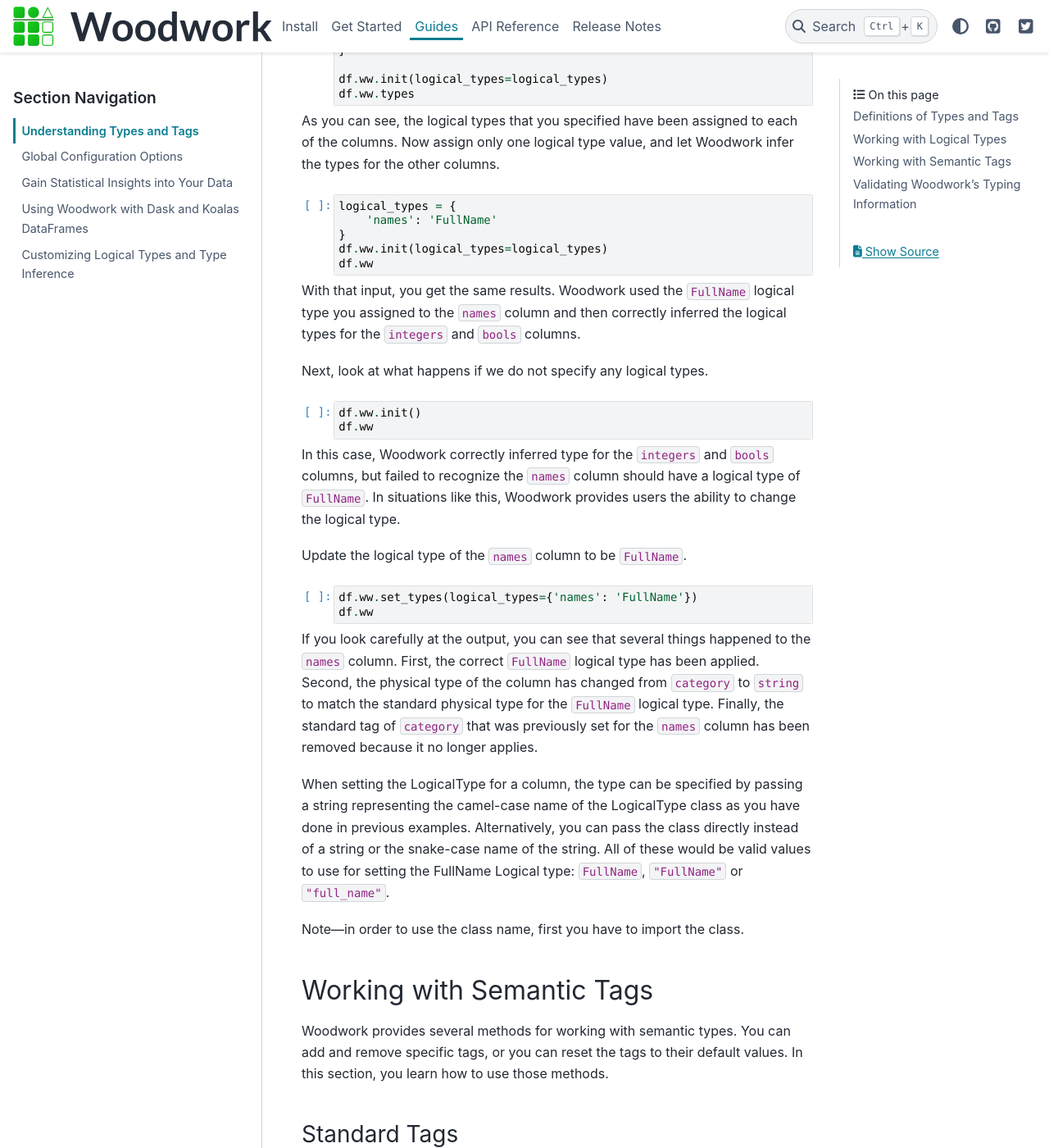
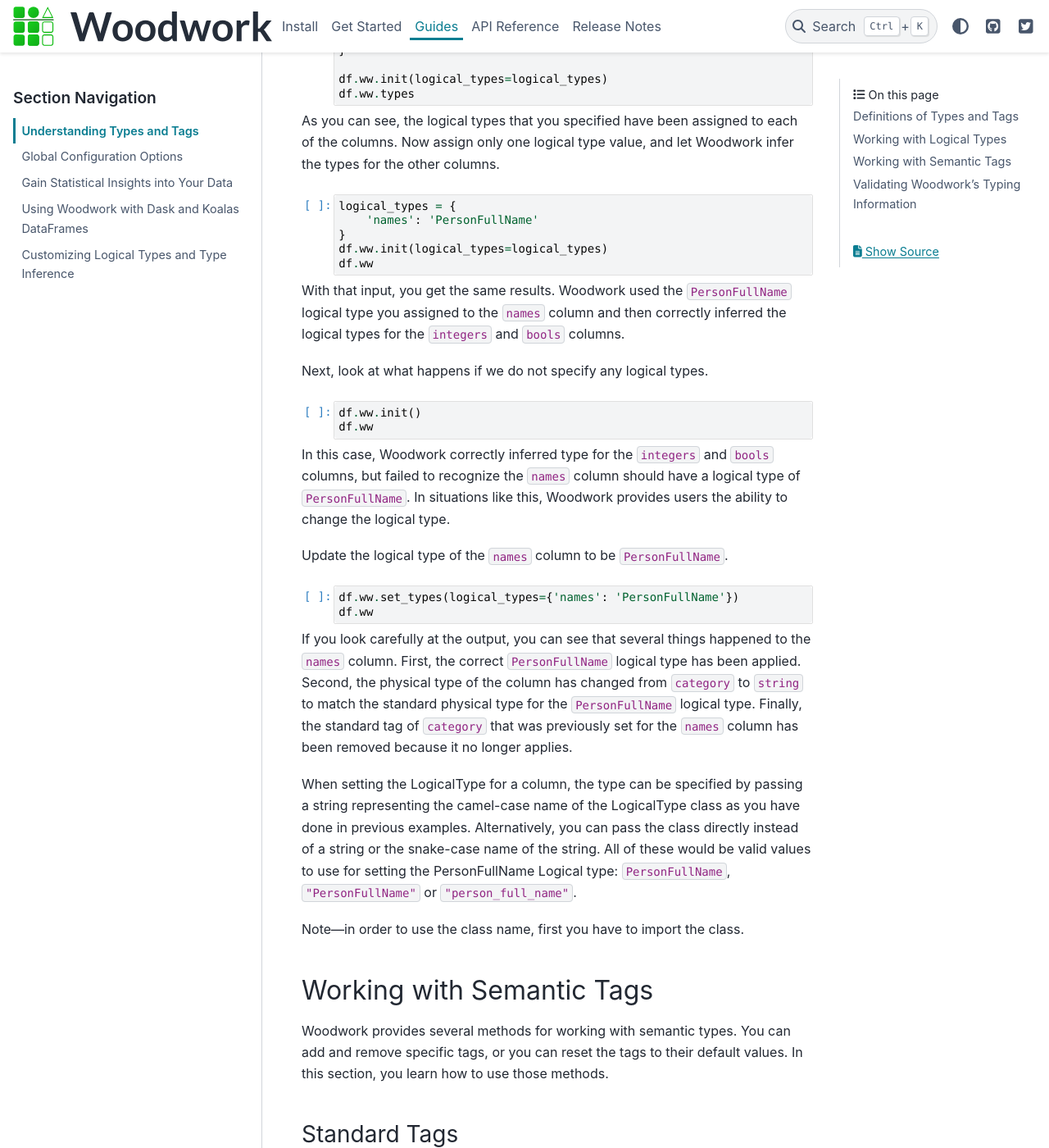
Before and after one commit to alteryx/woodwork, a Sphinx documentation site: the page built from docs/source/guides/understanding_types_and_tags.ipynb, in a window 1280 px wide and 1400 px high, scrolled down 4425 px. Shown: the whole window at 82% size. Built offline with Sphinx 7.4.7 and the PyData theme 0.15.4, drawn with Linux system fonts in a browser that asks for light colours; comment, search, counter and statistics services are not loaded.

Commit message:
update docs

```diff
--- a/docs/source/api_reference.rst
+++ b/docs/source/api_reference.rst
@@ -118,12 +118,12 @@
     Double
     EmailAddress
     Filepath
-    FullName
     Integer
     IPAddress
     LatLong
     NaturalLanguage
     Ordinal
+    PersonFullName
     PhoneNumber
     SubRegionCode
     Timedelta
```
Also changed, not shown: README.md (+2 -2 lines), docs/source/guides/understanding_types_and_tags.ipynb, docs/source/guides/using_woodwork_with_dask_and_koalas.ipynb, docs/source/start.ipynb.
